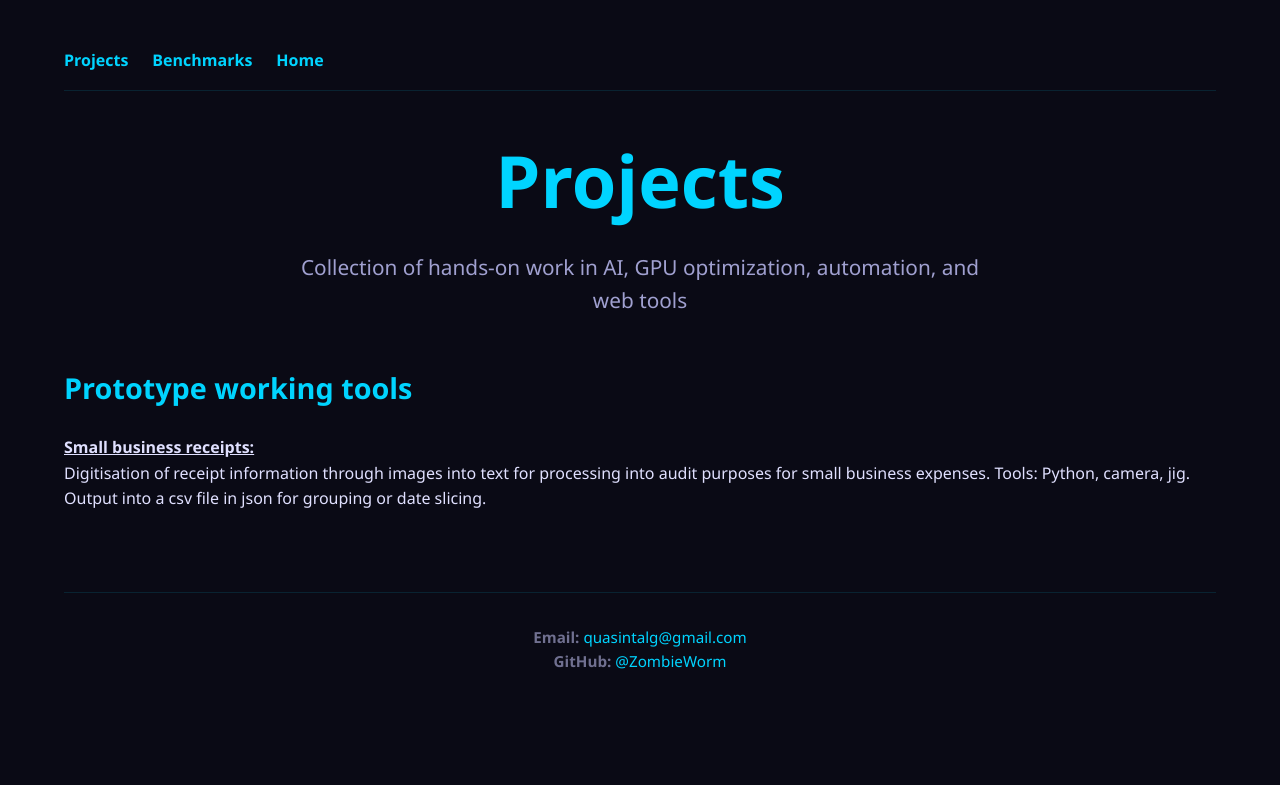
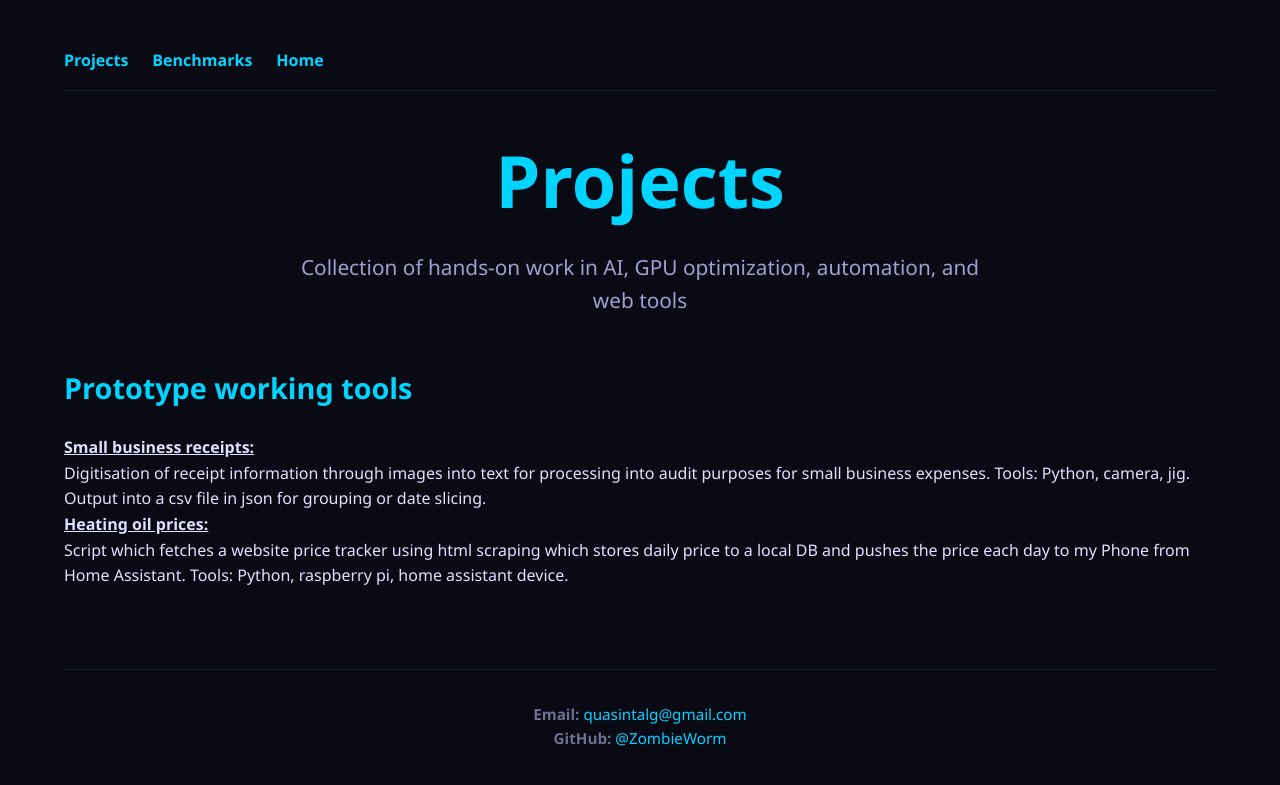
Before and after one commit to ZombieWorm/ZombieWorm.github.io, a Jekyll site: the page projects.html, which Jekyll copies as it is, in a window 1280 px wide. Shown: the top 785 px of the page. Built offline with Jekyll 4.4.1, drawn with Linux system fonts in a browser that asks for light colours.

Commit message:
added project

```diff
--- a/projects.html
+++ b/projects.html
@@ -193,6 +193,8 @@
     <h2 class="section-title">Prototype working tools</h2>
     <p><h4><u>Small business receipts:</u></h4>Digitisation of receipt information through images into text for processing into audit purposes for small business expenses. Tools:
       Python, camera, jig. Output into a csv file in json for grouping or date slicing.</p>
+    <p><h4><u>Heating oil prices:</u></h4>Script which fetches a website price tracker using html scraping which stores daily price to a local DB and pushes the price each day to my Phone from Home Assistant. Tools:
+    Python, raspberry pi, home assistant device.</p>
    </div>
   <footer>
     <p>
```
